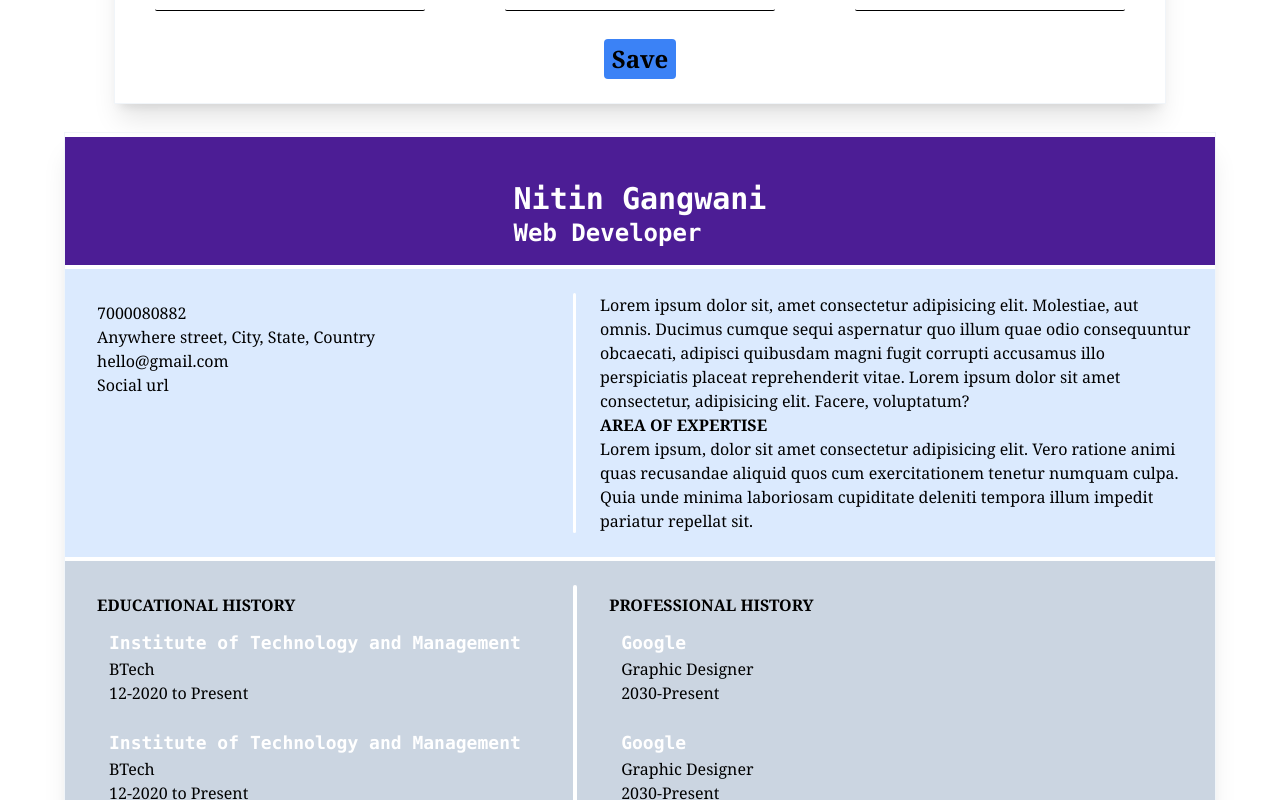
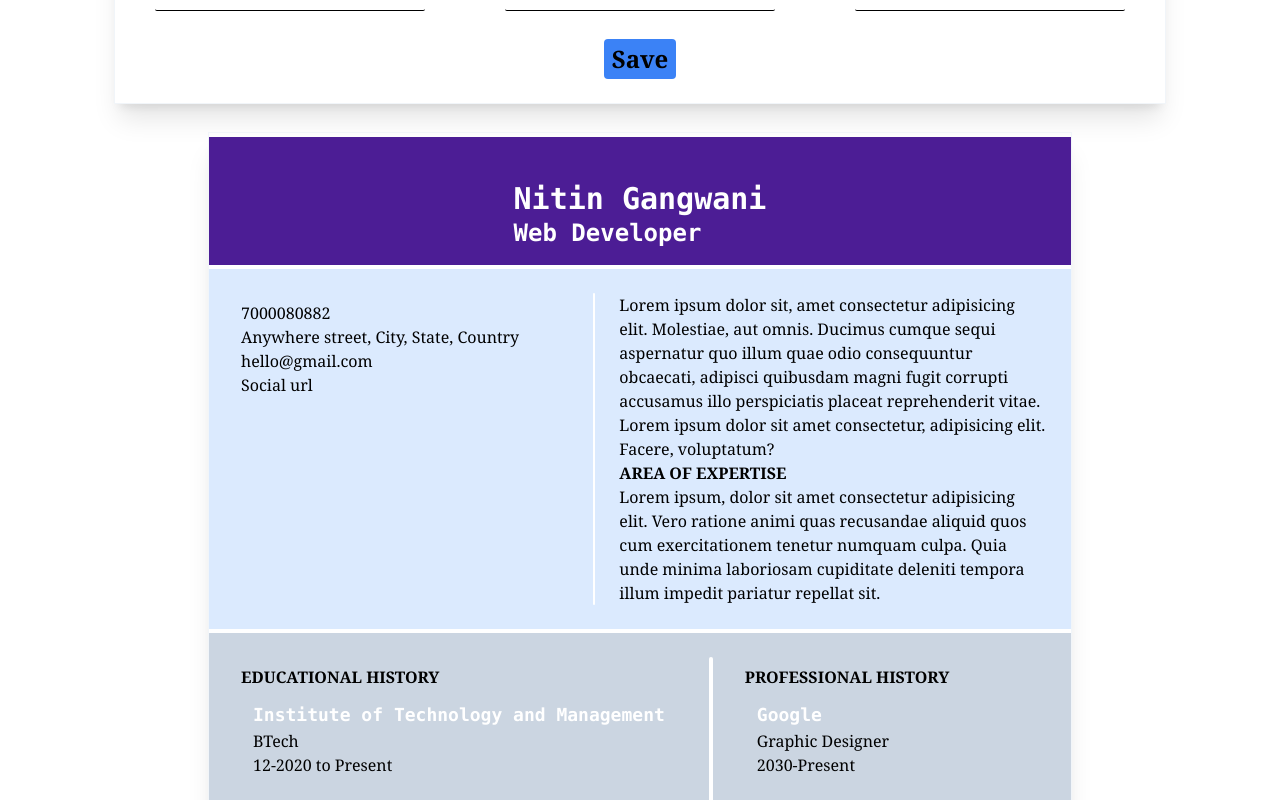
Before and after one commit to Nitin-09/resumebuilder, a React (Create React App) app: page / in a window 1280 px wide. Shown: the part 1180-1980 px from the top of the page. Built offline with nearby package versions, Linux system fonts and the light colour scheme.

Commit message:
Resume Tempelate

```diff
--- a/src/Components/Resume.js
+++ b/src/Components/Resume.js
@@ -2,7 +2,7 @@ import React from 'react'
 
 function Resume() {
     return (
-        <div className='flex flex-col md:gap-1 items-center min-h-[540px] md:min-w-[70%] shadow-xl pt-1 border border-slate-100'>
+        <div className='flex flex-col md:gap-1 items-center w-3/4 md:min-w-[70%] shadow-xl pt-1 border border-slate-100'>
             <div className='justify-end  bg-violet-900 pb-4 text-white w-full flex flex-col items-center h-32 font-mono font-bold'>
                 <div className="flex flex-col">
                     <span className='text-3xl'>Nitin Gangwani</span>
```
